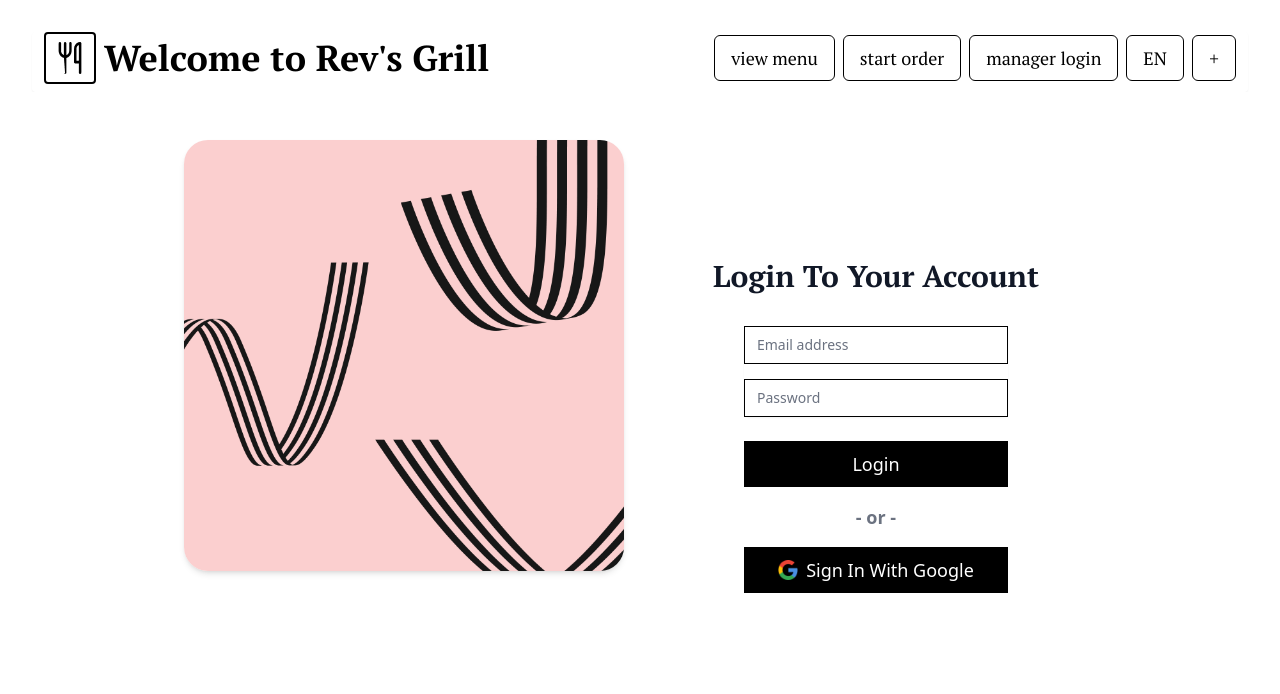
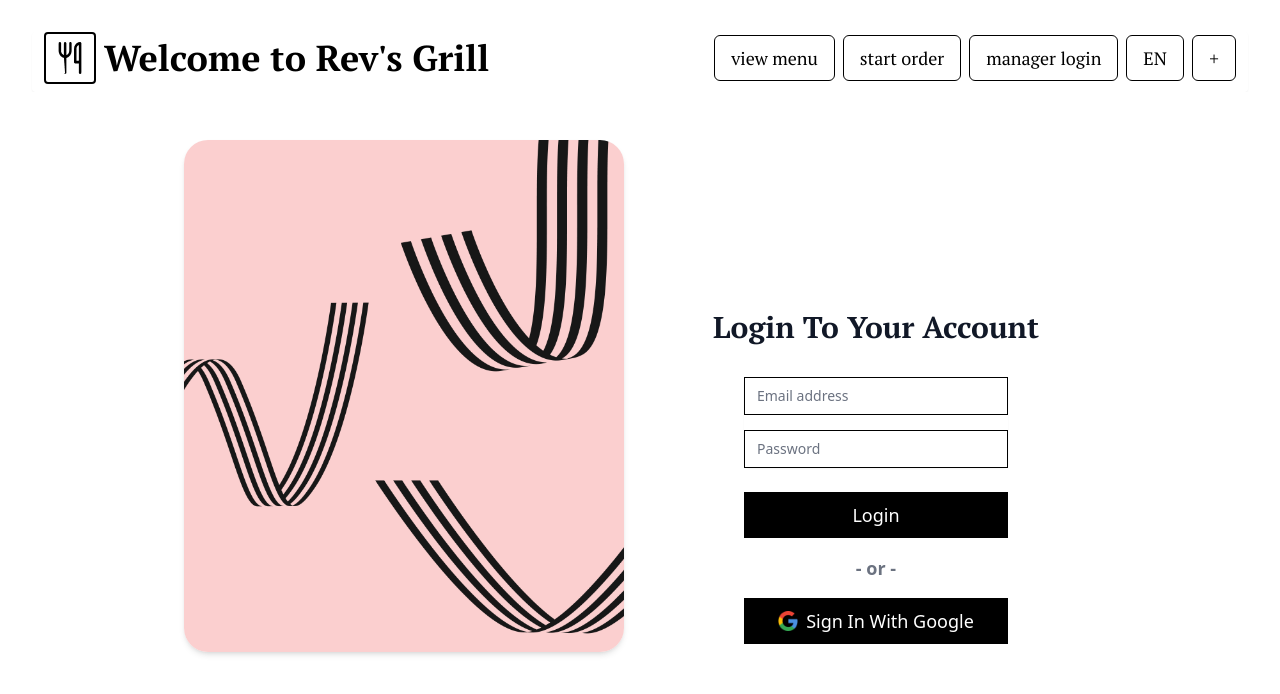
Before and after one commit to csce-315-331-2024a/project-3-full-stack-agile-web-project-3-901-7, a React (Vite) app in the folder frontend/: page /login in a window 1280 px wide. Shown: the top 694 px of the page. Built offline with nearby package versions, Linux system fonts and the light colour scheme.

Commit message:
login page scroll fix

```diff
--- a/frontend/src/pages/Login.tsx
+++ b/frontend/src/pages/Login.tsx
@@ -78,10 +78,10 @@ const Login: React.FC = () => {
     };
 
     return (
-        <div className="w-full h-full p-8 relative bg-white">
+        <div className="w-full h-screen p-8 relative bg-white overflow-hidden">
             <Navbar />
-            <div className="min-w-screen flex items-center justify-center bg-white py-12">
-                <div className="h-4/5 w-3/4 space-y-8 flex">
+            <div className="min-w-screen flex items-center justify-center bg-white py-12 h-full">
+                <div className="h-full w-3/4 space-y-8 flex">
                     <div className="w-1/2 pr-4">
                         <img
                             className="shadow-md rounded-3xl h-4/5 w-full object-cover"
```
